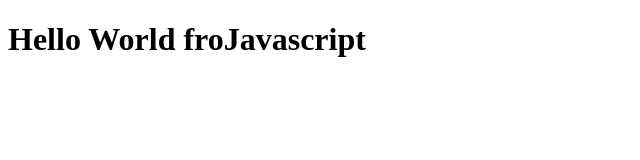
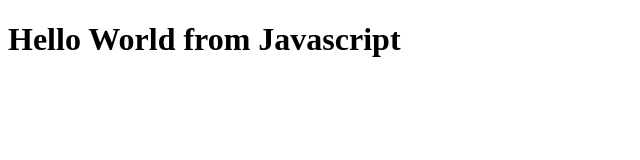
Before and after one commit to PJVENKATESH-web/Foody, a plain HTML site: page index.html in a window 1280 px wide. Shown: the whole page, without its empty margins (0-640 px from the left). Drawn offline with Linux system fonts and the light colour scheme.

Commit message:
edited the innerHTml

```diff
--- a/index.html
+++ b/index.html
@@ -9,7 +9,7 @@
     <div id="root"></div>
     <script>
         const heading=document.createElement("h1");
-        heading.innerHTML="Hello World froJavascript"
+        heading.innerHTML="Hello World from Javascript"
         const root=document.getElementById("root");
         root.appendChild(heading);
     </script>
```
